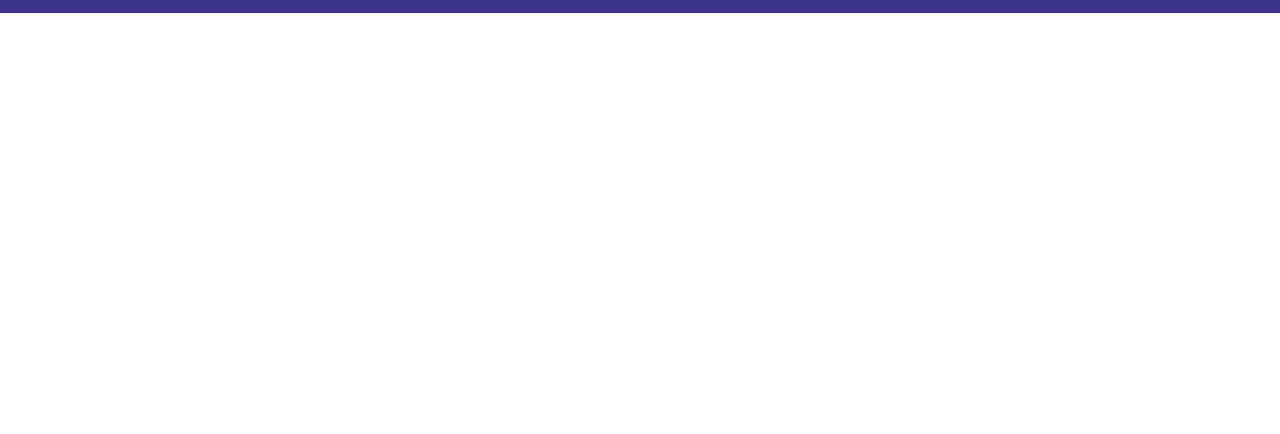
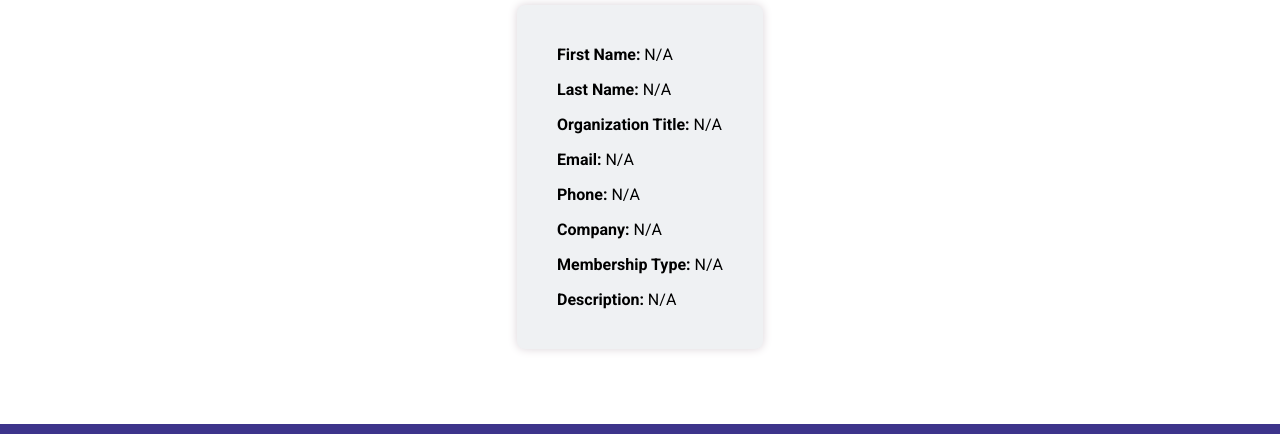
Before and after one commit to adlermo/wdd231, a plain HTML site: page chamber/thankyou.html in a window 1280 px wide. Shown: the part 283-717 px from the top of the page. Drawn offline with Linux system fonts and the light colour scheme.

Commit message:
Formatting confirmation page

```diff
--- /dev/null
+++ b/chamber/scripts/join-form.js
@@ -0,0 +1,27 @@
+// Retrieving data from the URL parameters
+const urlParams = new URLSearchParams(window.location.search);
+
+// and displaying it in the HTML elements
+document.getElementById('display-first-name')
+    .textContent = urlParams.get('first-name') || 'N/A';
+
+document.getElementById('display-last-name')
+    .textContent = urlParams.get('last-name') || 'N/A';
+
+document.getElementById('display-organization-title')
+    .textContent = urlParams.get('organization-title') || 'N/A';
+
+document.getElementById('display-email')
+    .textContent = urlParams.get('email') || 'N/A';
+
+document.getElementById('display-phone')
+    .textContent = urlParams.get('phone') || 'N/A';
+
+document.getElementById('display-company')
+    .textContent = urlParams.get('company') || 'N/A';
+
+document.getElementById('display-membership-type')
+    .textContent = urlParams.get('membership-type') || 'N/A';
+
+document.getElementById('display-description')
+    .textContent = urlParams.get('description') || 'N/A';
--- /dev/null
+++ b/chamber/styles/thankyou.css
@@ -0,0 +1,51 @@
+:root {
+  --timberwolf: #dbd3d8;
+  --tekhelet: #3d348b;
+  --flash-white: #eff1f3;
+  --xanthous: #e6af2e;
+  --black: #2b2826;
+  --cordovan: #912f40;
+
+  --font-montserrat: 'Montserrat', sans-serif;
+  --font-roboto: 'Roboto', monospace;
+}
+
+main {
+  display: flex;
+  flex-direction: column;
+  align-items: center;
+  justify-content: start;
+
+  min-height: 72vh;
+}
+
+main > h1 {
+  margin-top: 1em;
+}
+
+main > section {
+  width: 100%;
+  display: flex;
+  flex-direction: column;
+  align-items: center;
+}
+
+main > section > h2 {
+  margin: 0.5em 0;
+}
+
+main > section > ul {
+  list-style: none;
+  padding: 2em;
+  margin: 1em auto;
+  display: flex;
+  flex-direction: column;
+
+  background-color: var(--flash-white);
+  border-radius: 0.5rem;
+  box-shadow: 0 0 10px var(--timberwolf);
+}
+
+main > section > ul > li {
+  margin: 0.5em;
+}
--- a/chamber/thankyou.html
+++ b/chamber/thankyou.html
@@ -26,6 +26,7 @@
     <link rel="stylesheet" href="styles/header.css">
     <link rel="stylesheet" href="styles/footer.css">
     <link rel="stylesheet" href="styles/large.css">
+    <link rel="stylesheet" href="styles/thankyou.css">
 
     <link rel="preconnect" href="https://fonts.googleapis.com">
     <link rel="preconnect" href="https://fonts.gstatic.com" crossorigin>
@@ -35,6 +36,7 @@
 
     <script defer src="scripts/dates.js"></script>
     <script defer src="scripts/navigation.js"></script>
+    <script defer src="scripts/join-form.js"></script>
 </head>
 
 <body>
@@ -55,6 +57,20 @@
 
     <main>
         <h1>Confirmation Page</h1>
+        <section>
+            <h2>Thank you for joining!</h2>
+            <p>Here is the information you submitted:</p>
+            <ul>
+                <li><strong>First Name:</strong> <span id="display-first-name"></span></li>
+                <li><strong>Last Name:</strong> <span id="display-last-name"></span></li>
+                <li><strong>Organization Title:</strong> <span id="display-organization-title"></span></li>
+                <li><strong>Email:</strong> <span id="display-email"></span></li>
+                <li><strong>Phone:</strong> <span id="display-phone"></span></li>
+                <li><strong>Company:</strong> <span id="display-company"></span></li>
+                <li><strong>Membership Type:</strong> <span id="display-membership-type"></span></li>
+                <li><strong>Description:</strong> <span id="display-description"></span></li>
+            </ul>
+        </section>
     </main>
 
     <footer>
```
Also changed, not shown: chamber/styles/large-join.css (+35 -0 lines).
